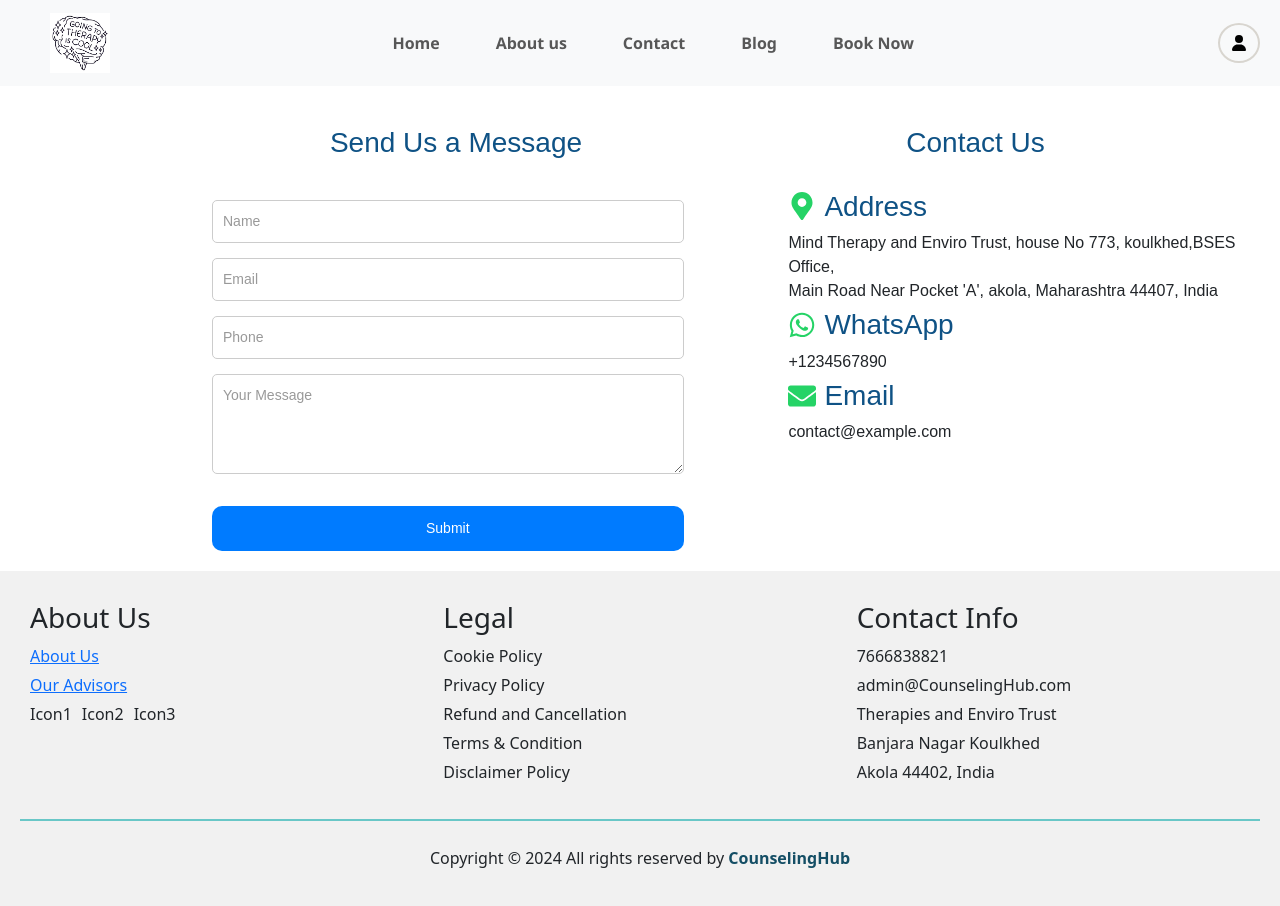
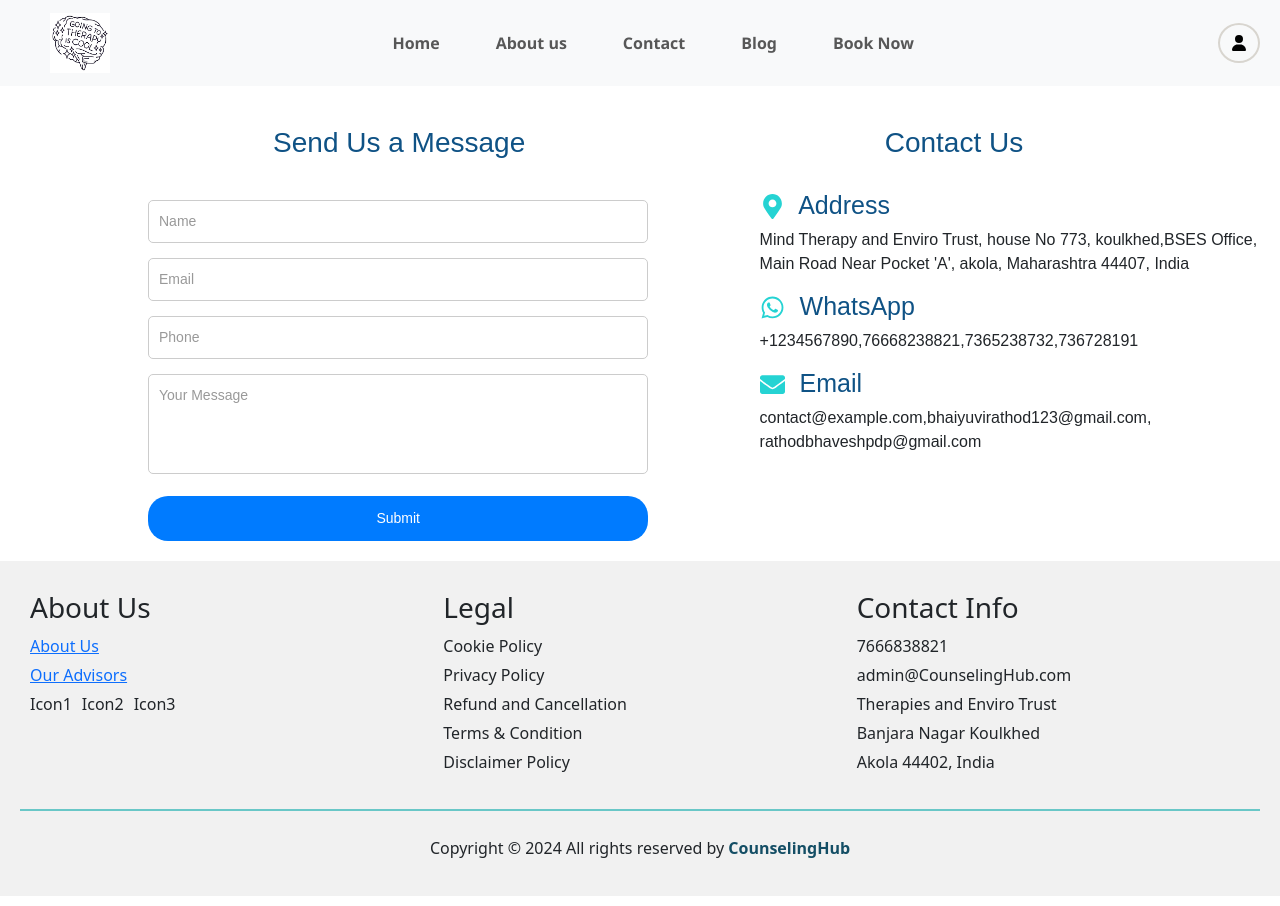
Before and after one commit to prathameshkhandare/Connectcounsellor, a React (Vite) app in the folder Client/: page /contact in a window 1280 px wide. Built offline with nearby package versions, Linux system fonts and the light colour scheme; no server answers.

Commit message:
updation in contactus

```diff
--- a/Client/src/App.css
+++ b/Client/src/App.css
@@ -150,15 +150,6 @@ margin-top: 30px;
 }
 
 
-
-
-
-
-
-
-
-
-
 /* Footer */
 .footer {
   background-color: #f1f1f1;
@@ -226,70 +217,6 @@ margin-top: 30px;
 
 
 /*-------------------------------------Login css --------------------------------------------*/
-.login-form-container {
-  max-width: 400px;
-  margin: 0 auto;
-  padding: 20px;
-  border: 1px solid #ccc;
-  border-radius: 10px;
-  box-shadow: 0 0 10px rgba(0, 0, 0, 0.1);
-}
-
-.login-form {
-  display: flex;
-  flex-direction: column;
-}
-
-.login-form-group {
-  margin-bottom: 15px;
-}
-
-.login-form-group label {
-  margin-bottom: 5px;
-}
-
-.login-form-group input {
-  width: 100%;
-  padding: 8px;
-  box-sizing: border-box;
-}
-
-.login-button {
-  padding: 10px;
-  background-color: #28a745;
-  color: #fff;
-  border: none;
-  border-radius: 5px;
-  cursor: pointer;
-}
-
-.login-button:hover {
-  background-color: #218838;
-}
-
-.login-signup-redirect {
-  display: flex;
-  justify-content: space-between;
-  margin-top: 20px;
-}
-
-.login-signup-redirect span {
-  align-self: center;
-}
-
-.login-signup-link {
-  color: #007bff;
-  cursor: pointer;
-  text-decoration: underline;
-  border: none;
-  background: none;
-  padding: 0;
-  margin: 0;
-}
-
-.login-signup-link:hover {
-  color: #0056b3;
-}
 
 
 
--- a/Client/src/Components/Contactus.jsx
+++ b/Client/src/Components/Contactus.jsx
@@ -26,13 +26,13 @@ const Contactus = () => {
       </div>
       <div className="contact-info">
         <h3 className='contactus-heading'>Contact Us</h3>
-        <h3><FaMapMarkerAlt /> Address</h3>
+        <h4><FaMapMarkerAlt /> Address</h4>
         <p>Mind Therapy and Enviro Trust, house No 773, koulkhed,BSES Office,<br />  Main Road
            Near Pocket 'A', akola, Maharashtra 44407, India</p>
-        <h3><FaWhatsapp /> WhatsApp</h3>
-        <p>+1234567890</p>
-        <h3><FaEnvelope /> Email</h3>
-        <p>contact@example.com</p>
+        <h4><FaWhatsapp /> WhatsApp</h4>
+        <p>+1234567890,76668238821,7365238732,736728191</p>
+        <h4><FaEnvelope /> Email</h4>
+        <p>contact@example.com,bhaiyuvirathod123@gmail.com, <br />rathodbhaveshpdp@gmail.com</p>
       </div>
     </div>
   );
--- a/Client/src/Components/Courses.jsx
+++ b/Client/src/Components/Courses.jsx
@@ -1,6 +1,5 @@
 import React, { useState } from 'react';
-import './Courses.css'; // Import your external CSS file
-
+import '../Components/StyleSheets/Courses.css'
 const Courses = () => {
   const [categories] = useState(['Math', 'Science', 'History']);
   const [selectedCategory, setSelectedCategory] = useState('');
--- a/Client/src/Components/Login.jsx
+++ b/Client/src/Components/Login.jsx
@@ -1,6 +1,6 @@
 import React from 'react';
 import { useNavigate } from 'react-router-dom';
-
+import '../Components/StyleSheets/Login.css'; // Make sure you import your CSS file with correct path
 
 const LoginForm = () => {
   const navigate = useNavigate();
@@ -19,19 +19,19 @@ const LoginForm = () => {
       <div className="login-form-container">
         <form onSubmit={handleLogin} className="login-form">
           <h2>Login</h2>
-          <div className="form-group">
+          <div className="login-form-group">
             <label htmlFor="email">Email:</label>
             <input type="email" id="email" name="email" required />
           </div>
-          <div className="form-group">
+          <div className="login-form-group">
             <label htmlFor="password">Password:</label>
             <input type="password" id="password" name="password" required />
           </div>
           <button type="submit" className="login-button">Login</button>
         </form>
-        <div className="signup-redirect">
+        <div className="login-signup-redirect">
           <span>Don't have an account?</span>
-          <button onClick={redirectToSignup} className="signup-link">Sign Up</button>
+          <button onClick={redirectToSignup} className="login-signup-link">Sign Up</button>
         </div>
       </div>
     </div>
--- a/Client/src/Components/Stylesheets/Contactus.css
+++ b/Client/src/Components/Stylesheets/Contactus.css
@@ -2,9 +2,9 @@
     display: flex;
     justify-content: space-between;
     padding: 20px;
-    margin-left: 15%;
+    margin-left: 10%;
     margin-top: 20px;
-    font-family: "Source Serif Pro", Sans-serif;
+    font-family: "Source Serif Pro", sans-serif;
   }
 
   .contact-form-container {
@@ -18,17 +18,24 @@
   .send-msg-heading {
     color: #0f5285;
     margin: 0 0 40px 0;
-    margin-left: 25%
+    margin-left: 25%;
   }
+
   .contact-info h3 {
-
     color: #0f5285;
     display: flex;
     align-items: center;
   }
 
+  .contact-info h4 {
+    color: #0f5285;
+    font-family: "Source Serif Pro", sans-serif;
+    font-size: 25px;
+    margin-top: 15px;
+  }
+
   .contactus-heading {
-    color: #e5e8ea;
+    color: #0f5285;
     margin: 0 0 30px 0;
     margin-left: 25%;
   }
@@ -54,7 +61,7 @@
 
   .contact-form-group textarea {
     height: 100px;
-    resize: vertical;
+    resize: none; /* Prevent resizing */
   }
 
   .contact-submit-button {
@@ -63,10 +70,9 @@
     background-color: #007bff;
     color: white;
     border: none;
-    border-radius: 10px;
+    border-radius: 20px;
     cursor: pointer;
     font-size: 14px;
-    margin-top: 10px;
   }
 
   .contact-submit-button:hover {
@@ -77,7 +83,6 @@
     margin-bottom: 20px;
   }
 
-
   .contact-info p {
     margin: 5px 0;
   }
@@ -85,5 +90,5 @@
   .contact-info svg {
     margin-right: 8px;
     vertical-align: middle;
-    color: #25d366;
+    color: #25d3d3;
   }
```
